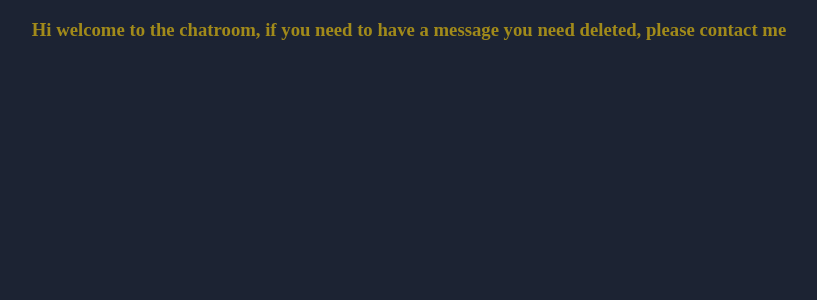
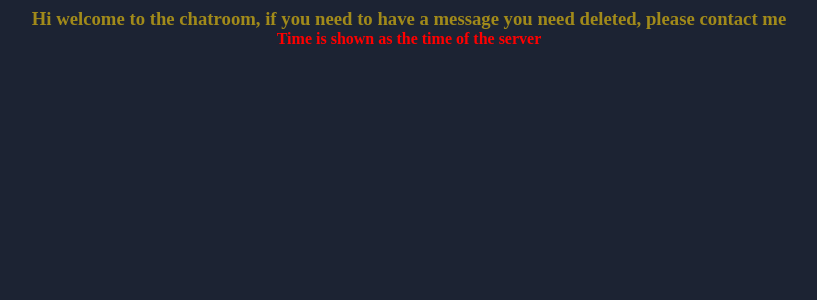
Before and after one commit to gabrielzv1233/msgr, a Flask app: page /full in a window 1280 px wide. Shown: the top 300 px of the page, without its empty margins (231-1048 px from the left). Run offline with Flask 3, Linux system fonts and the light colour scheme; data that the repository does not hold is empty.

Commit message:
improvements, wrapping and warnings, removed some spacing
messages now wrap properly, changed the method of showing the warning about showing server time not user time, removed large spacing at the top of the page

```diff
--- a/main.py
+++ b/main.py
@@ -36,7 +36,7 @@ def receive_message():
     if response.status_code == 200:
       with open('messages.txt', 'a') as file:
         file.write(
-            f'<b>{user}</b> <i>@<u title="Time is shown in GMT+5 (24h format)">{server_time}</u></i>: {message}<br>\n')
+            f'<b>{user}</b> <i>@<u>{server_time}</u></i>: {message}<br>\n')
       return render_template('message_sent.html')
     else:
       return 'Failed to send the message.'
@@ -58,7 +58,7 @@ def send_message_query():
   server_time = datetime.datetime.now().strftime("%H:%M")
 
   with open('messages.txt', 'a') as file:
-    file.write(f'<b>{user}</b> <i>@<u title="Time is shown in GMT+5 (24h format)">{server_time}</u></i>: {message}<br>\n')
+    file.write(f'<b>{user}</b> <i>@<u>{server_time}</u></i>: {message}<br>\n')
 
   return 'Message sent successfully.'
 
--- a/templates/full.html
+++ b/templates/full.html
@@ -29,22 +29,34 @@
         });
     </script>
     <style>
-        #rulesandinfo {
-            color: #A18A1A;
-        }
-
         body {
             background-color: #1C2333;
+            overflow-x:wrap;
         }
 
         #messages {
             color: #F5F9FC;
+            word-break:break-all;
+        }
+        #TimeWarning {
+          color:#ff0000;
+        }
+        h3, h4, #TimeWarning, #HowToDeleteMessages {
+        }
+        .TW {
+          color:red;
+          font-weight:bold;
+        }
+        .HTDM {
+          color: #A18A1A;
+          font-size:1.17em;
+          font-weight:bolder;
         }
     </style>
 </head>
 <body>
 <center>
-    <div id="rulesandinfo"><b><h3>Hi welcome to the chatroom, if you need to have a message you need deleted, please contact me</h3></b></div>
+  <b class="HTDM">Hi welcome to the chatroom, if you need to have a message you need deleted, please contact me</b><br><b class="TW">Time is shown as the time of the server</b>
 </center>
 <div id="messages"></div>
 </body>
--- a/templates/info.html
+++ b/templates/info.html
@@ -12,5 +12,5 @@
 <body>
   <h1>How dose it work</h1>
   <p>well to start this is a simple chatting platform, with no authentication, and no way to delete your messages yourself (sorry)<br>
-  you can go to <a href="/full">/full</a> to see the chat in fullscreen or you can use the API at <a href="/api/send">/api/send</a> to send somthing in the chat type or use curl on somthing like https://msgr.gabrielzv1233.repl.co/api/send?user=lorpsum%20ipsum&msg=Hello%20world, to get the text use /api/get, this will display the text formatted (it will look like the fullscreen page but without extra stuff) or u can go to <a href="/api/get/raw"> and this will show it in raw text (meaning everything that is stored will be shown the way it is</a><br>time will show up as the time on the server not your time, Time is shown in GMT+5 (24h format)</p>
+  you can go to <a href="/full">/full</a> to see the chat in fullscreen or you can use the API at <a href="/api/send">/api/send</a> to send somthing in the chat type or use curl on somthing like https://msgr.gabrielzv1233.repl.co/api/send?user=lorpsum%20ipsum&msg=Hello%20world, to get the text use /api/get, this will display the text formatted (it will look like the fullscreen page but without extra stuff) or u can go to <a href="/api/get/raw"> and this will show it in raw text (meaning everything that is stored will be shown the way it is</a><br>time will show up as the time on the server not your time, Time is shown as the time of the server</p>
 </body>
```
